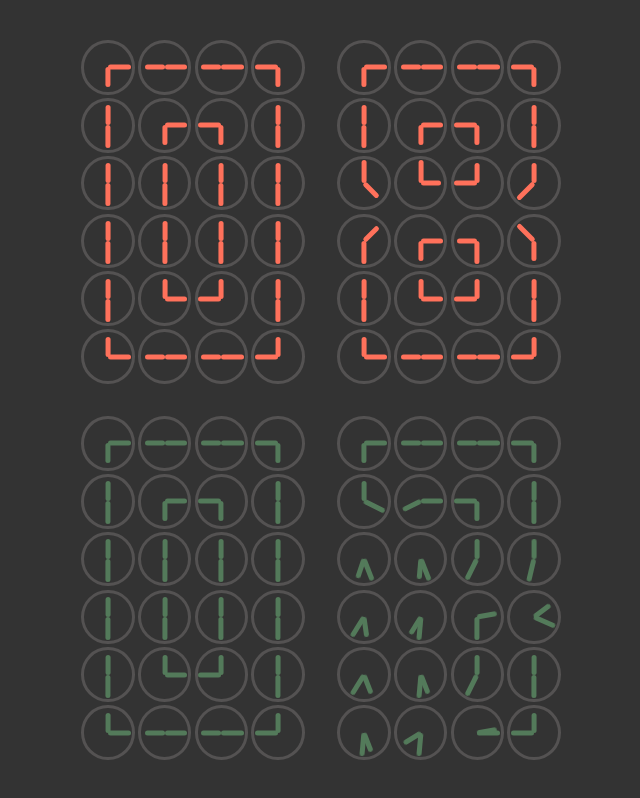
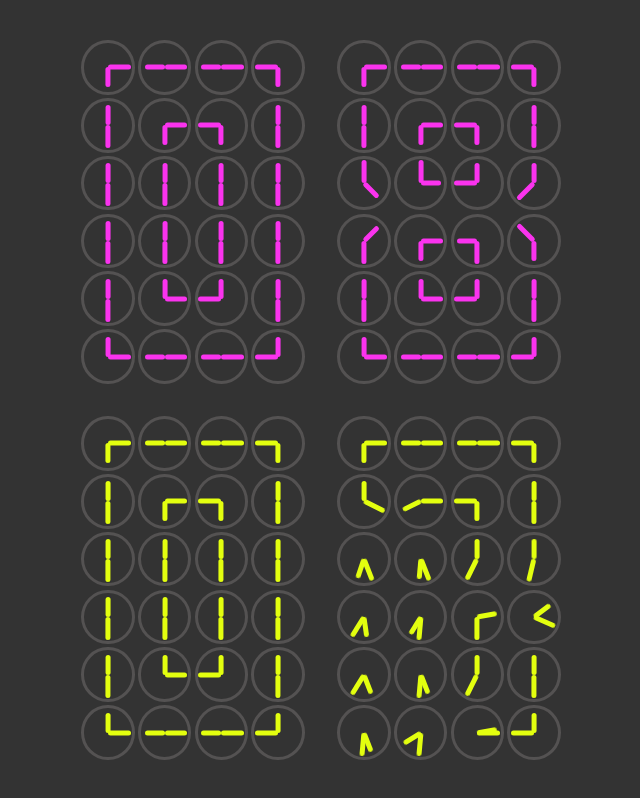
Before and after one commit to 0shuvo0/digital-analog-clock, a plain HTML site: page index.html in a window 1280 px wide. Shown: the whole page, without its empty margins (319-959 px from the left). Drawn offline with Linux system fonts and the light colour scheme.

Commit message:
Update style.css

```diff
--- a/style.css
+++ b/style.css
@@ -52,9 +52,9 @@ body{
 
 
 .digital-clock .clocks:nth-child(1) .clock .hand, .digital-clock .clocks:nth-child(2) .clock .hand{
-    --clr: #FF715B;
+    --clr: #fa33ee;
 }
 
 .digital-clock .clocks:nth-child(3) .clock .hand, .digital-clock .clocks:nth-child(4) .clock .hand{
-    --clr: #537A5A;
+    --clr: #e3ff0f;
 }
```
